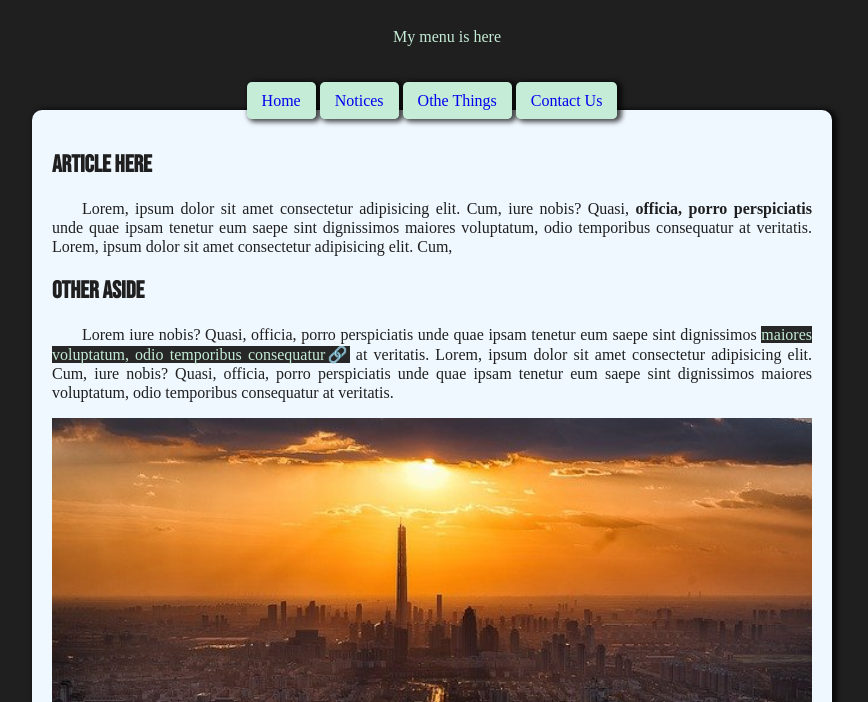
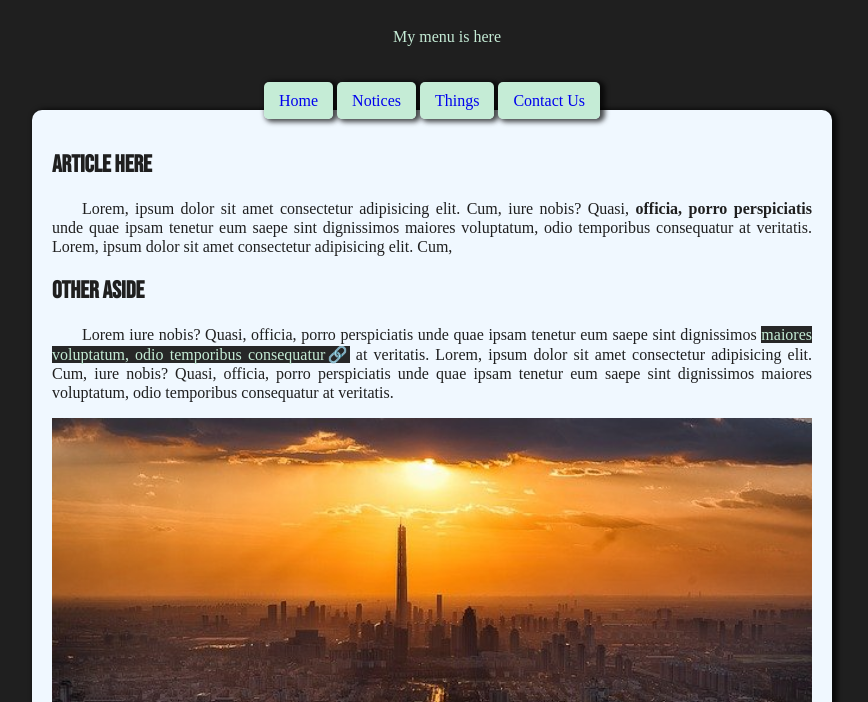
Before and after one commit to iamphh/PROJECTLOREM, a plain HTML site: page index.html in a window 1280 px wide. Shown: the part 98-800 px from the top of the page, without its empty margins (208-1076 px from the left). Drawn offline with Linux system fonts and the light colour scheme.

Commit message:
Update index.html

```diff
--- a/index.html
+++ b/index.html
@@ -18,7 +18,7 @@
     <nav>
         <a class="menu" href="#">Home</a>
         <a class="menu" href="#">Notices</a>
-        <a class="menu" href="#">Othe Things</a>
+        <a class="menu" href="#">Things</a>
         <a class="menu" href="#">Contact Us</a>
     </nav>
     <main>
```
